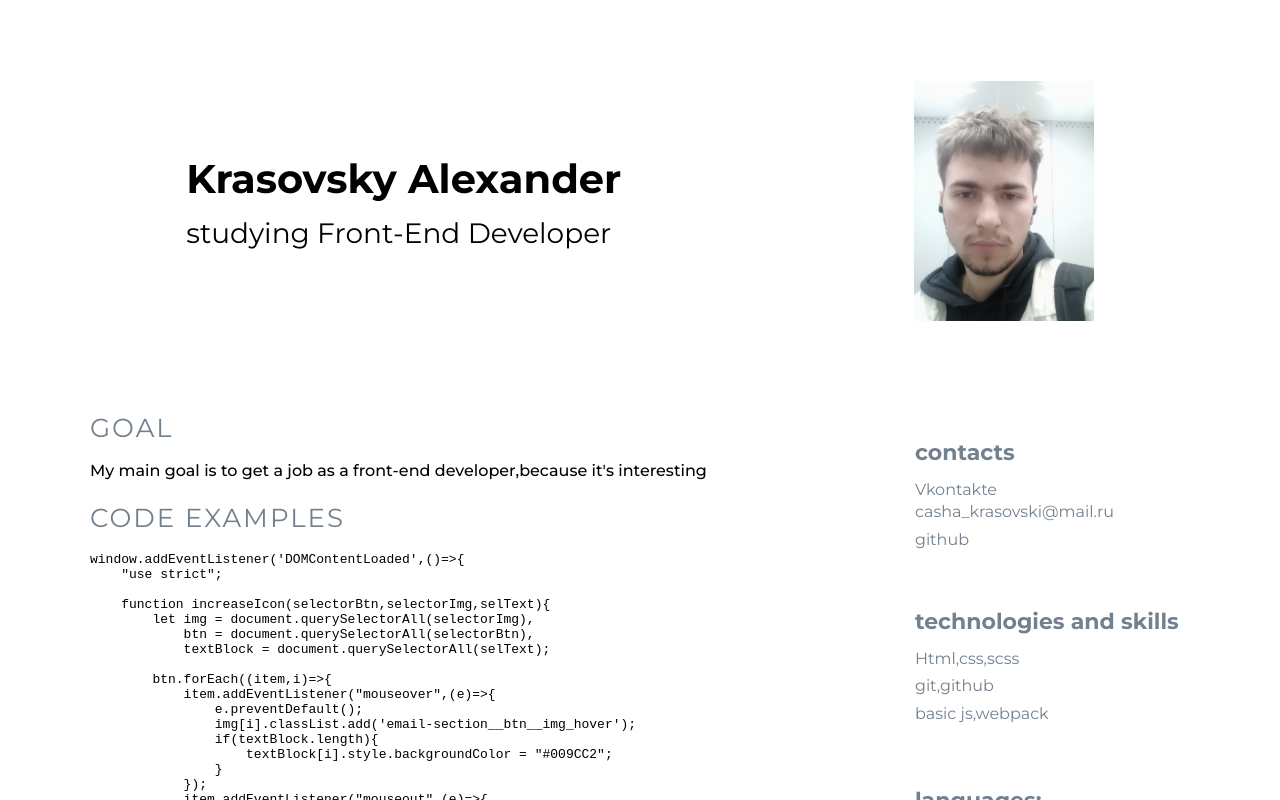
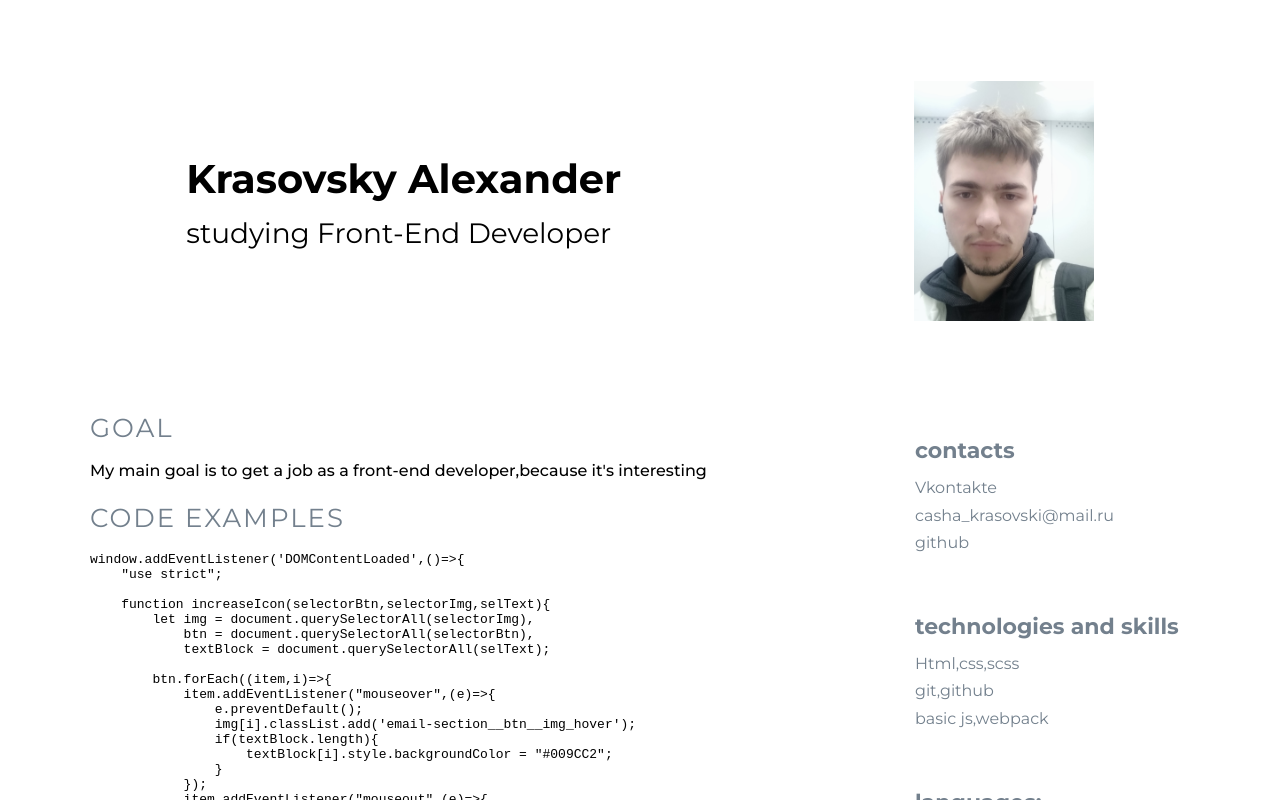
Before and after one commit to KrasovskyAlexander/rsschool-cv, a plain HTML site: page index.html in a window 1280 px wide. Shown: the top 800 px of the page. Drawn offline with Linux system fonts and the light colour scheme.

Commit message:
fix: last fix

```diff
--- a/index.html
+++ b/index.html
@@ -76,15 +76,16 @@ window.addEventListener('DOMContentLoaded',()=>{
                 <section class="other-info">
                     <div class="other-info__block">
                         <h4 class="header-other-sec">contacts</h4>
-                        <a href="" class="text-other-sec link">Vkontakte</a>
+                        <a href="" class="text-other-sec">Vkontakte</a>
                         <div class="text-other-sec">casha_krasovski@mail.ru</div>
-                        <a href="https://github.com/KrasovskyAlexander" class="text-other-sec link">github</a>
+                        <a href="https://github.com/KrasovskyAlexander" class="text-other-sec">github</a>
                     </div>
                     <div class="other-info__block">
                         <h4 class="header-other-sec">technologies and skills</h4>
                         <div class="text-other-sec">Html,css,scss</div>
                         <div class="text-other-sec">git,github</div>
                         <div class="text-other-sec">basic js,webpack</div>
+
                     </div>
                     <div class="other-info__block">
                         <h4 class="header-other-sec">languages:</h4>
--- a/style.css
+++ b/style.css
@@ -84,6 +84,7 @@ h1{
 }
 
 .text-other-sec{
+    display: block;
     font-style: normal;
     font-weight: normal;
     font-size: 16px;
```
